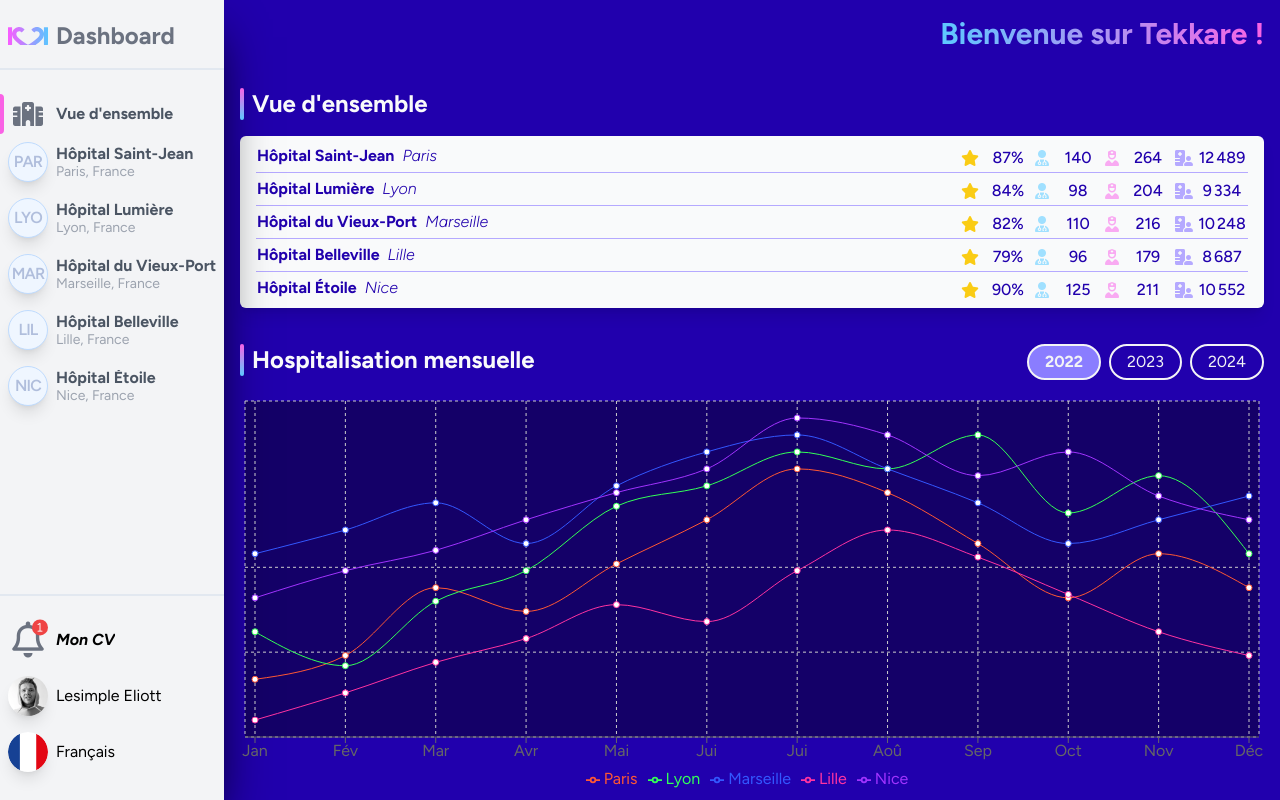
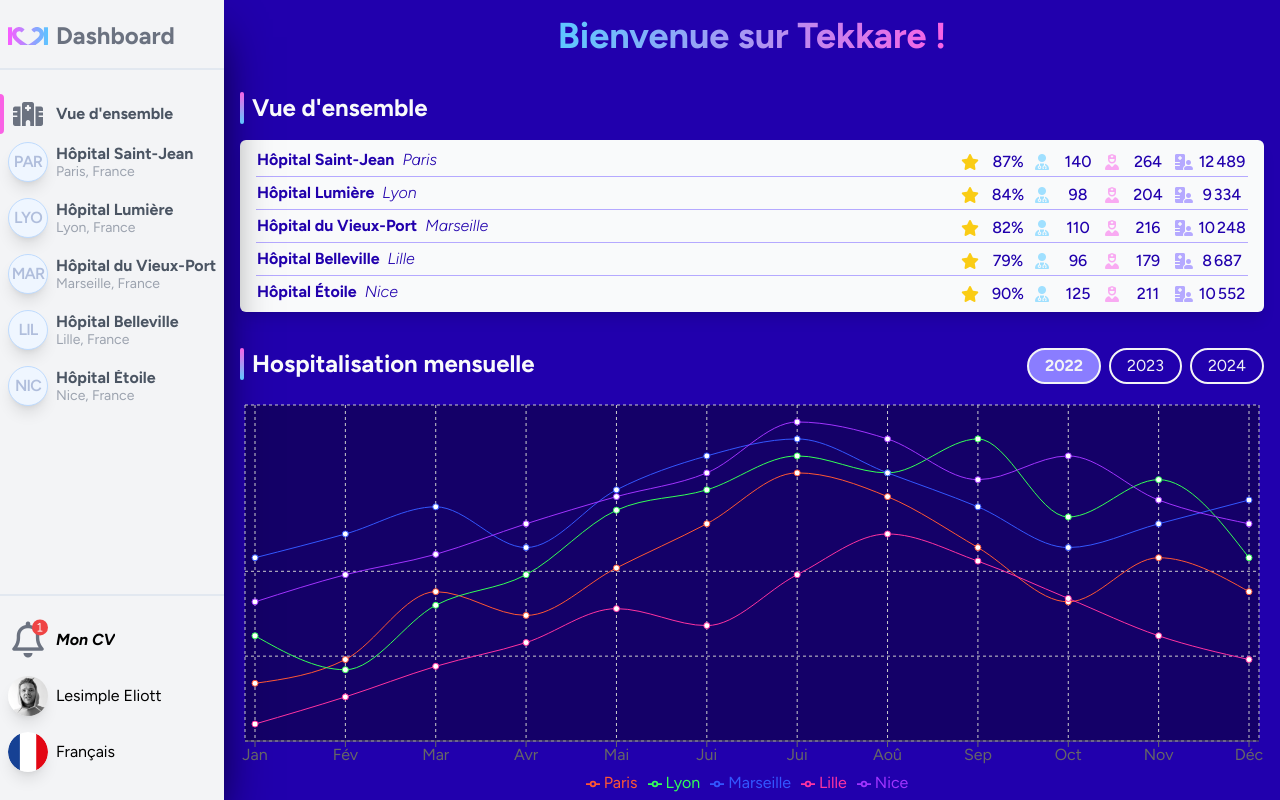
Before and after one commit to lesimpleliott/Tekkare-dashboard, a React (Vite) app: page / in a window 1280 px wide. Built offline with nearby package versions, Linux system fonts and the light colour scheme.

Commit message:
Title // Improve style

```diff
--- a/src/components/MainTitle.tsx
+++ b/src/components/MainTitle.tsx
@@ -5,11 +5,13 @@ type MainTitleProps = {
 
 const MainTitle = ({ title, subtitle }: MainTitleProps) => {
   return (
-    <section className="mb-6 ml-14 flex justify-end">
-      <h1 className="from-primary-500 to-secondary-500 w-fit bg-gradient-to-r bg-clip-text text-right text-3xl font-bold text-transparent">
-        <span className="">{title}</span>
+    <section className="mb-6 ml-14 flex justify-end lg:ml-0 lg:justify-center">
+      <h1 className="text-right lg:text-center">
+        <span className="w-fit bg-gradient-to-r from-primary-500 to-secondary-500 bg-clip-text text-3xl font-bold text-transparent lg:text-4xl">
+          {title}
+        </span>
         {subtitle && (
-          <span className="block text-lg font-medium text-gray-50">
+          <span className="block text-lg font-medium text-gray-50 lg:text-xl">
             {subtitle}
           </span>
         )}
```
